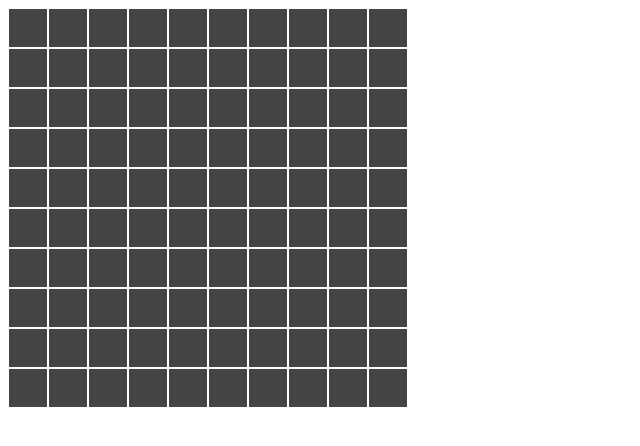
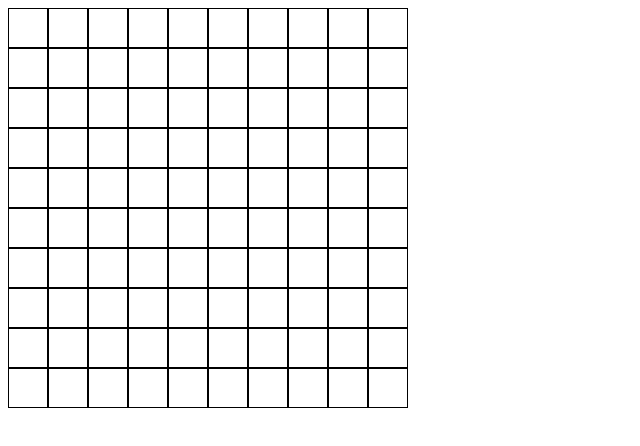
Before and after one commit to aniketbiprojit/Minesweeper, a Svelte app: page / in a window 1280 px wide. Shown: the top 446 px of the page, without its empty margins (0-640 px from the left). Built offline with nearby package versions, Linux system fonts and the light colour scheme.

Commit message:
feat: styling and reveal all

```diff
--- a/src/App.svelte
+++ b/src/App.svelte
@@ -14,7 +14,7 @@
 	.cell {
 		width: 38px;
 		height: 38px;
-		border: 1px solid white;
+		border: 1px solid black;
 		display: flex;
 		justify-content: center;
 		align-items: center;
@@ -23,18 +23,19 @@
 	.cell > p {
 		margin: 0;
 		pointer-events: none;
+		color: white;
 	}
 
 	.blue {
-		background-color: rgb(153, 153, 153);
+		background-color: black;
 	}
 
 	.bomb {
-		background-color: red;
+		background-color: rgb(34, 34, 34);
 	}
 
 	.hidden {
-		background-color: rgb(68, 68, 68);
+		background-color: white;
 	}
 </style>
 
--- a/src/main.ts
+++ b/src/main.ts
@@ -68,7 +68,6 @@ for (let i = 0; i < rows; i++) {
 	}
 }
 function countNeighbours(i: number, j: number) {
-	console.log(i, j, 0)
 	if (grid[i][j].bomb) {
 		return -1
 	}
@@ -77,7 +76,7 @@ function countNeighbours(i: number, j: number) {
 		for (let y_off = -1; y_off <= 1; y_off++) {
 			const x = i + x_off
 			const y = j + y_off
-			console.log(x, y)
+
 			if (x === -1 || y === -1 || x === rows || y === cols) continue
 			if (grid[x][y].bomb) {
 				count++
@@ -93,8 +92,23 @@ function handleClick(e) {
 	const y = parseInt(cell.block.dataset.y)
 	handleReveal(x, y)
 }
+
+function revealAll() {
+	for (let i = 0; i < rows; i++) {
+		for (let j = 0; j < cols; j++) {
+			const cell = grid[i][j]
+			cell.reveal()
+			cell.visible = true
+			cell.block.classList.add('blue')
+		}
+	}
+}
+
 function handleReveal(i: number, j: number) {
 	const cell = grid[i][j]
+	if (cell.bomb) {
+		return revealAll()
+	}
 	cell.reveal()
 	cell.block.classList.add('blue')
 	cell.visible = true
@@ -111,11 +125,9 @@ function handleReveal(i: number, j: number) {
 				if (inner_cell.neighbours === 0 && inner_cell.visible !== true) {
 					handleReveal(x, y)
 				}
-				// handleReveal(x, y)
 			}
 		}
 	}
 }
 
-
 export default app
```
